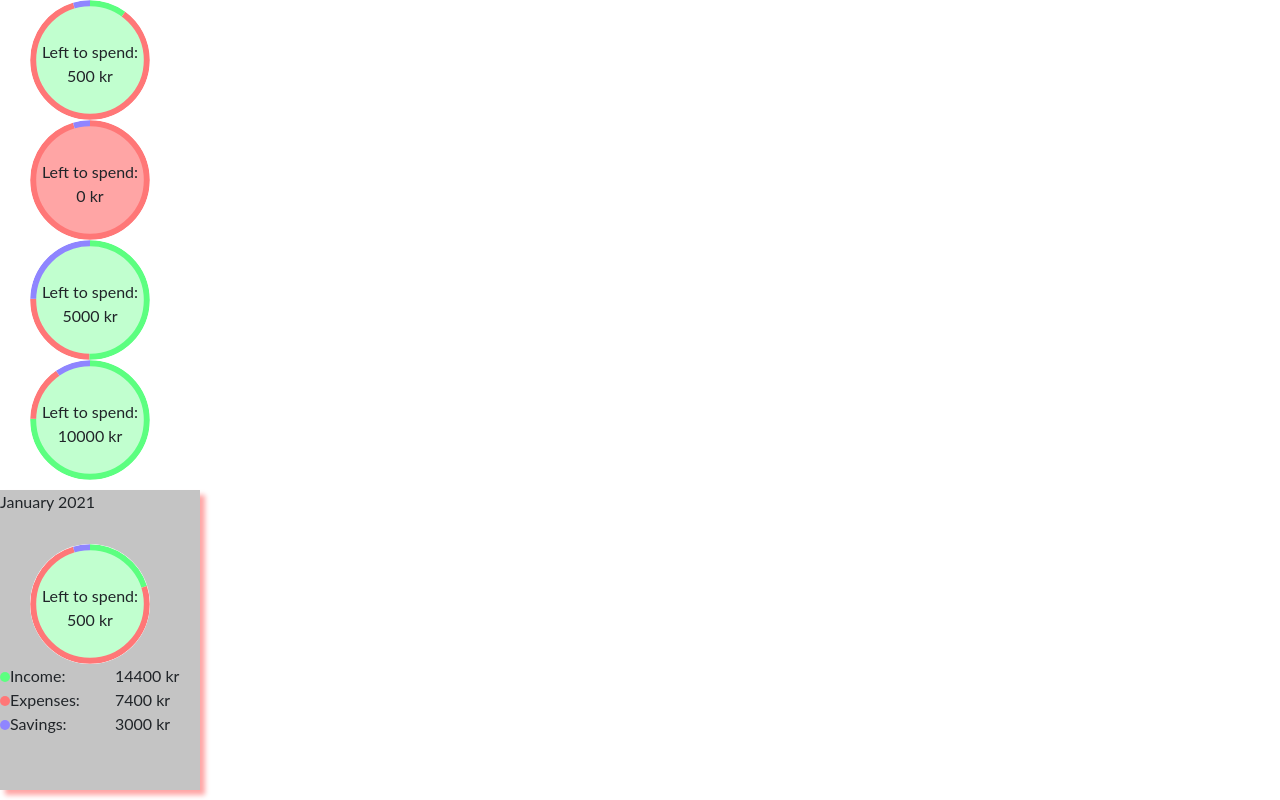
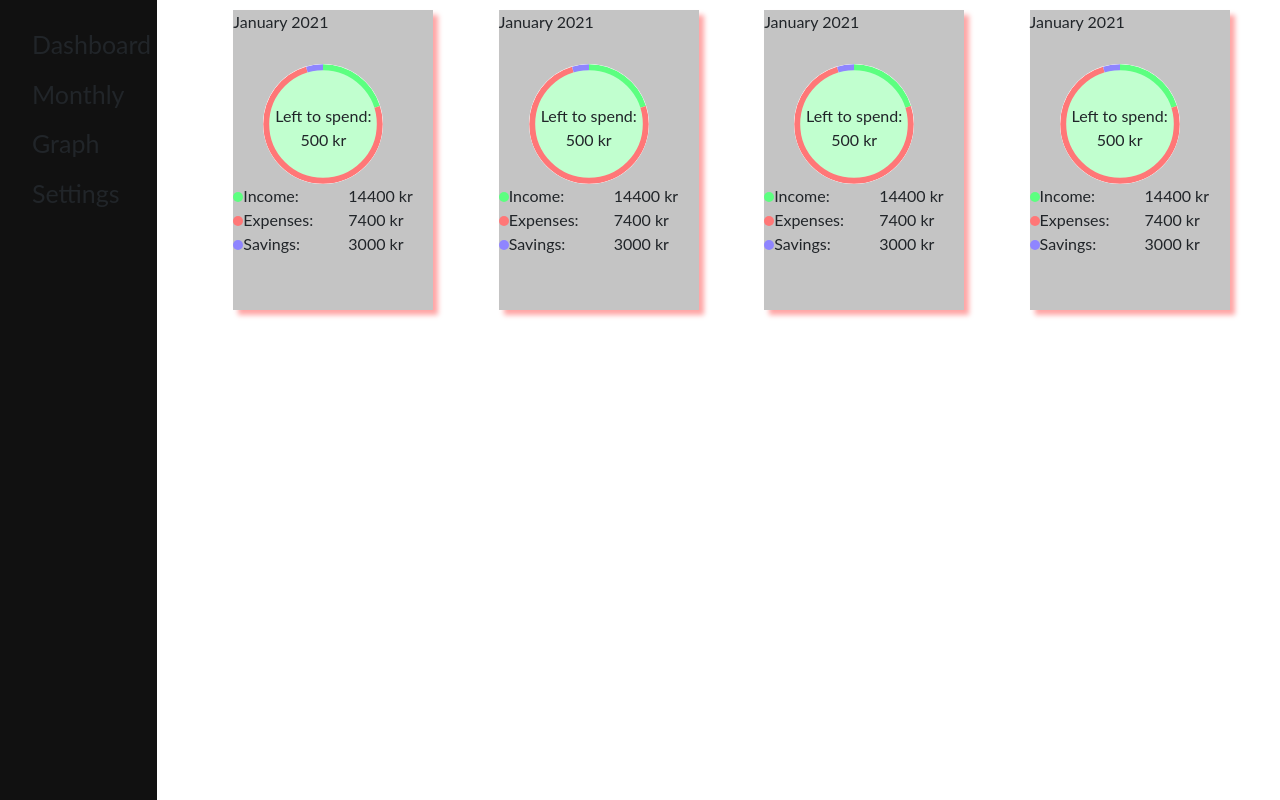
Before and after one commit to kobeisgood/DAT076Project, a React (Create React App) app in the folder react_version/: page / in a window 1280 px wide. Built offline with nearby package versions, Linux system fonts and the light colour scheme.

Commit message:
Added Dashboard page to react version
Co-authored-by: Joakim Ohlsson <jjaokk@gmail.com>
Co-authored-by: Daniel Karlkvist <danielkarlkvist@gmail.com>
Co-authored-by: Robin Repo Wecklauf <robinrepowecklauf@gmail.com>

```diff
--- a/react_version/src/App.js
+++ b/react_version/src/App.js
@@ -1,7 +1,7 @@
 import logo from './logo.svg';
 import './App.css';
 import './main.css';
-import './dashboard.css'
+import './css/dashboard.css'
 
 function App() {
   return (
--- a/react_version/src/css/NavigationBar.css
+++ b/react_version/src/css/NavigationBar.css
@@ -1,15 +1,29 @@
-.navigationBar {
-  height: 100vh;
-  width: 200px;
+.navigationBar  {
+  /*height: 100vh;
   background-color: #282828;
+  padding-top: 20px;
+  */
+  height: 100%;
+  position: fixed;
+  z-index: 1;
+  top: 0;
+  left: 0;
+  background-color: #111;
+  overflow-x: hidden;
   padding-top: 20px;
 }
 
 .navigationBar a {
+  /*padding: 6px 6px 6px 32px;
+  text-decoration: none;
+  font-size: 2vw;
+  color: white;
+  display: block;
+  */
   padding: 6px 6px 6px 32px;
   text-decoration: none;
   font-size: 25px;
-  color: white;
+  color: #818181;
   display: block;
 }
 
--- a/react_version/src/index.js
+++ b/react_version/src/index.js
@@ -6,15 +6,36 @@ import reportWebVitals from './reportWebVitals';
 
 import CircleDiagram from "./components/CircleDiagram";
 import DashboardCard from "./components/DashboardCard";
+import NavigationBar from "./components/NavigationBar";
 
 
 ReactDOM.render(
-  <div>
-  <CircleDiagram money="500" income="10" expense="85" savings="5" />
-  <CircleDiagram money="0" income="0" expense="95" savings="5" />
-  <CircleDiagram money="5000" income="50" expense="25" savings="25" />
-  <CircleDiagram money="10000" income="75" expense="15" savings="15" />
-  <DashboardCard/>
+  <div class="row">
+    <div class="col-2">
+      <NavigationBar/>
+    </div>
+
+      <div class="container-fluid col-10">
+          <div class="d-flex " /*style="justify-content:center"*/>
+          <div class="col-sm">
+            <DashboardCard/>
+          </div>
+          <div class="col-sm">
+            <DashboardCard/>
+          </div>
+          <div class="col-sm">
+            <DashboardCard/>
+          </div>
+          <div class="col-sm">
+            <DashboardCard/>
+          </div>
+          </div>
+      </div>
+
+
+
+
+
   </div>,
   document.getElementById('root')
 );
```
Also changed, not shown: react_version/src/css/dashboard.css (renamed from react_version/src/dashboard.css), react_version/src/main.css (line endings or trailing spaces).
